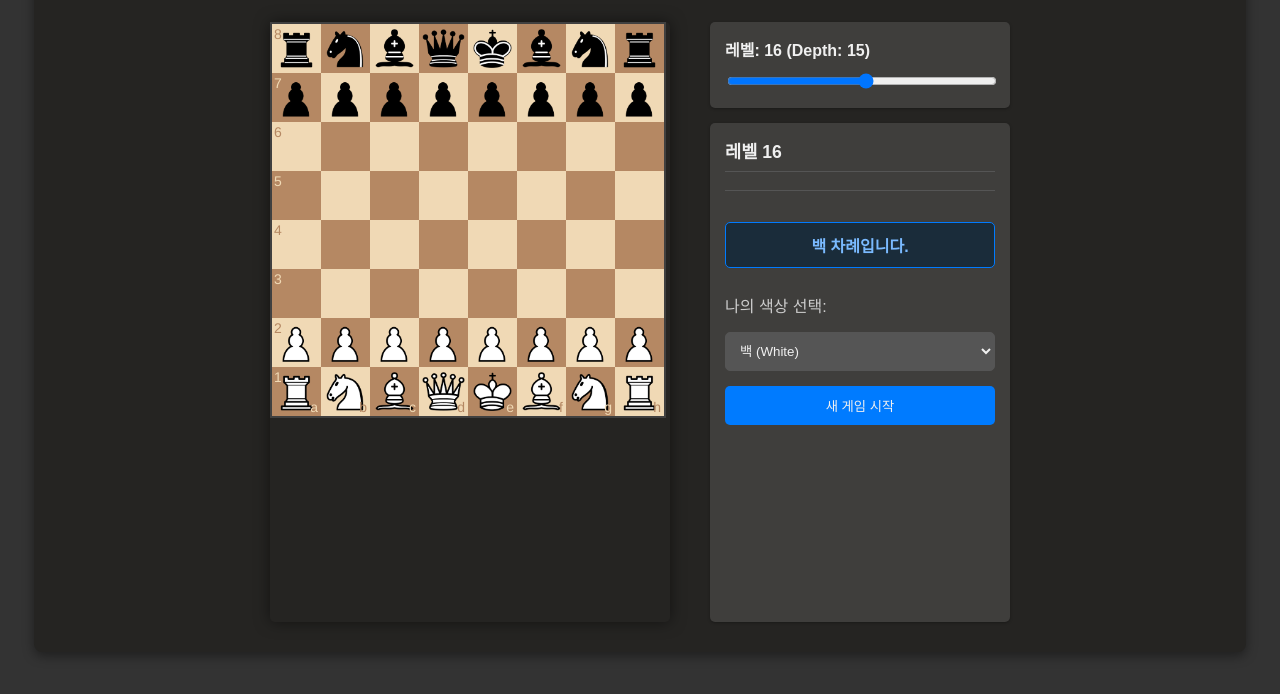
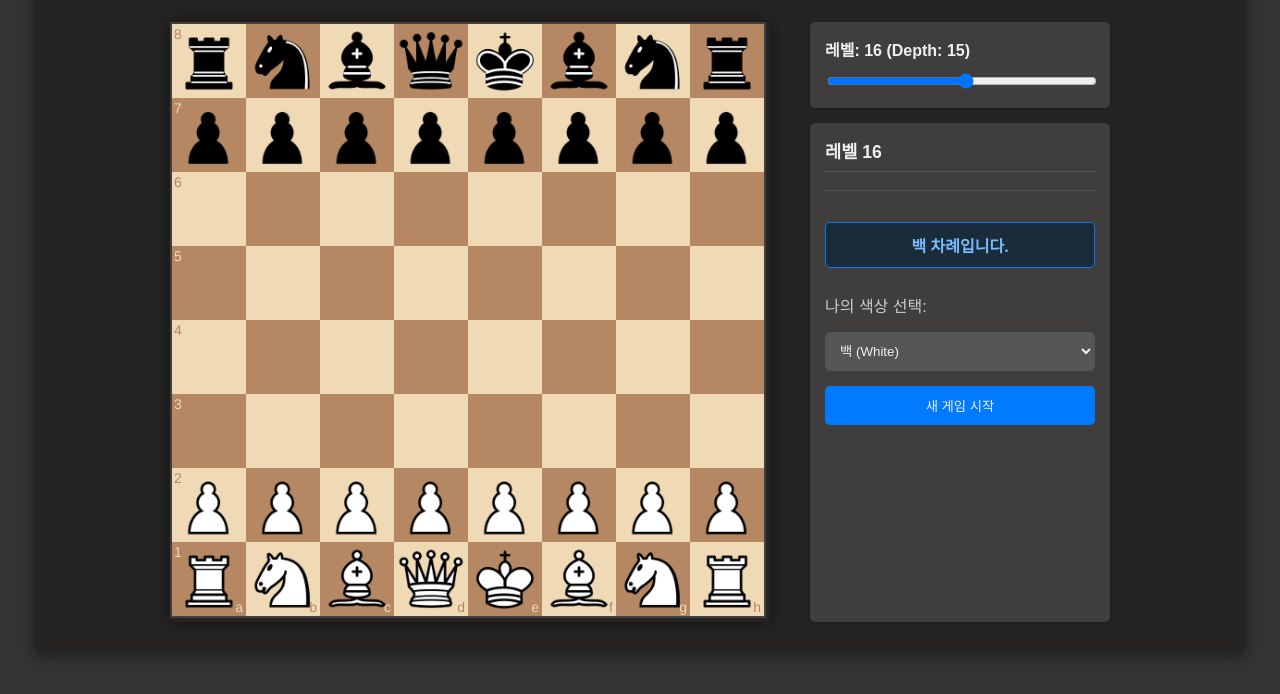
Before and after one commit to seomingyul84-ux/chessproject, a website: page index.html in a window 1280 px wide. Shown: the part 120-814 px from the top of the page. Drawn offline with nearby package versions, Linux system fonts and the light colour scheme.

Commit message:
Update index.html

```diff
--- a/index.html
+++ b/index.html
@@ -2,11 +2,11 @@
 <html>
 <head>
     <meta charset="UTF-8">
-    <title>Stockfish Chess AI</title>
+    <title>Stockfish AI 체스 게임</title>
 
     <link rel="stylesheet" href="lib/chessboard-1.0.0.min.css">
 
-    <link rel="stylesheet" href="style.css?v=202510271355">
+    <link rel="stylesheet" href="style.css?v=202510271358">
 
     <script src="https://code.jquery.com/jquery-3.5.1.min.js"></script>
     <script src="lib/chessboard-1.0.0.min.js"></script>
@@ -19,7 +19,7 @@
         <h1>Stockfish AI 체스 게임</h1>
 
         <div class="game-area">
-            <div id="myBoard" style="width: 400px"></div>
+            <div id="myBoard" style="width: 600px"></div>
 
             <div class="right-panel">
 
@@ -47,6 +47,6 @@
         </div>
     </div>
 
-    <script src="script.js?v=202510271355"></script>
+    <script src="script.js?v=202510271358"></script>
 </body>
 </html>
```
